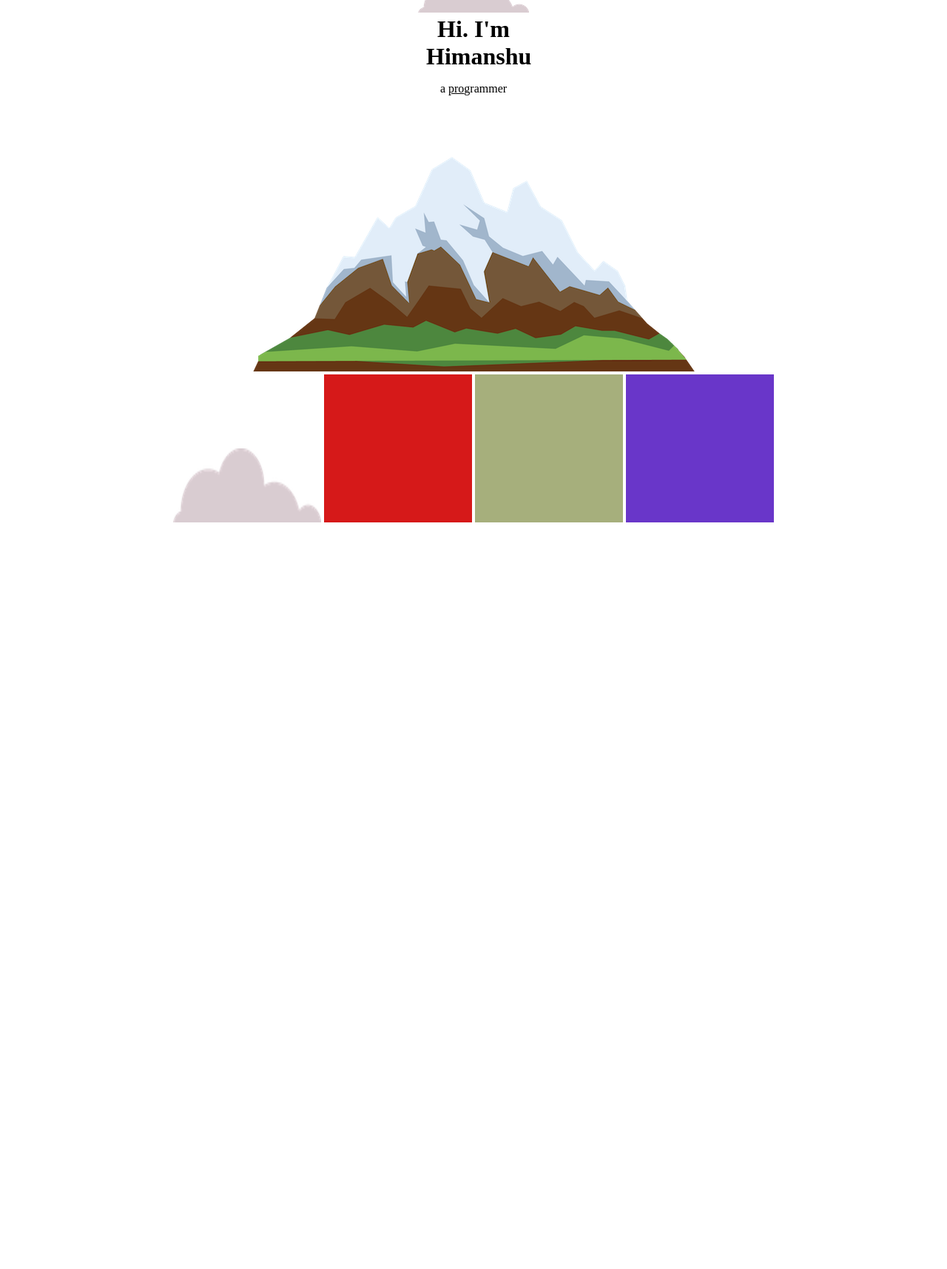
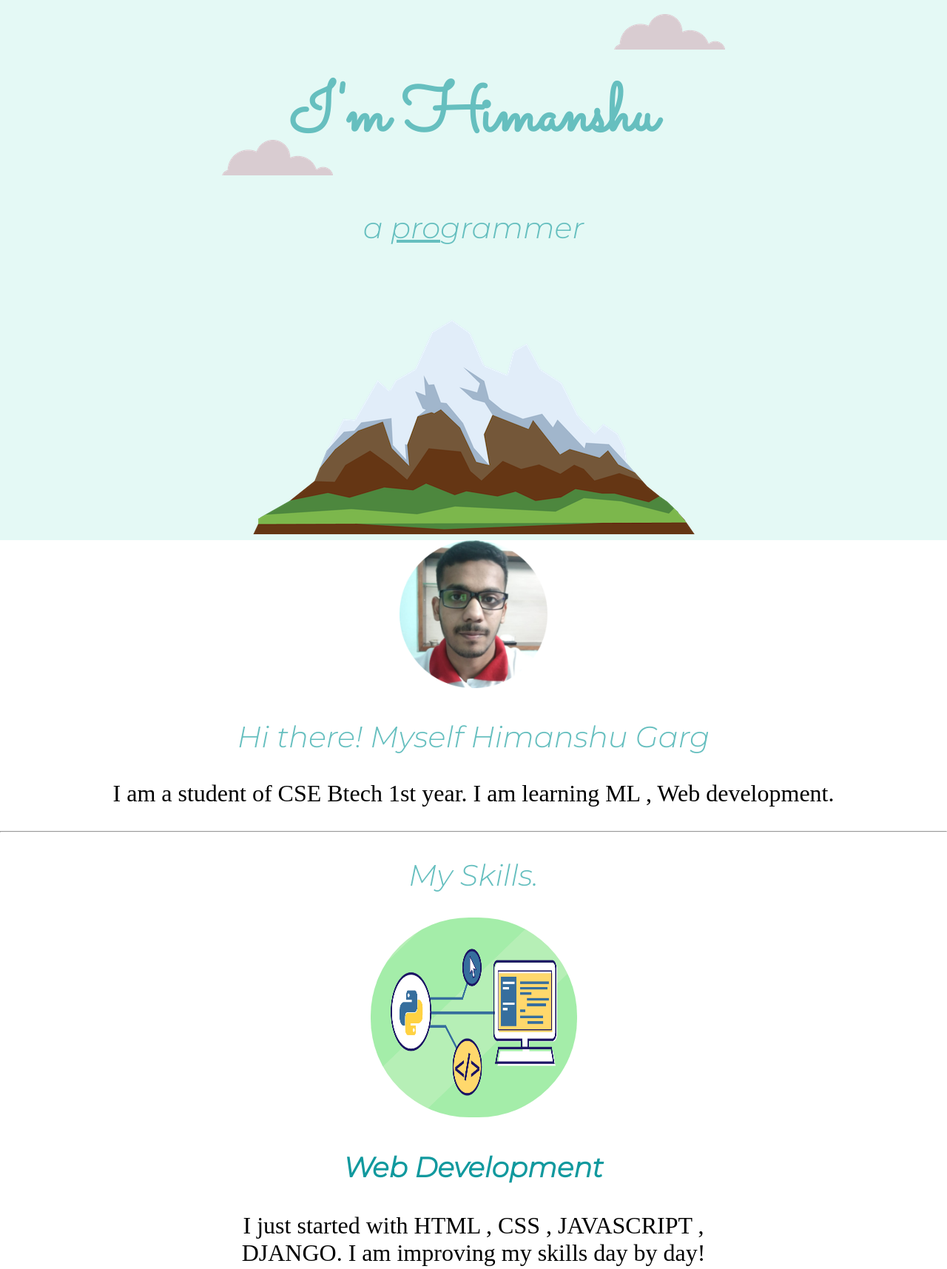
Before and after one commit to Himanshu-garg8/Web-Development, a plain HTML site: page CSS-WebSite/index.html in a window 1280 px wide. Shown: the part 31-1746 px from the top of the page at 74% size. Before the commit the page ends 800 px from the top, so only its background shows below. Drawn offline with Linux system fonts and the light colour scheme.

Commit message:
new file

```diff
--- a/CSS-WebSite/css/style.css
+++ b/CSS-WebSite/css/style.css
@@ -1,12 +1,44 @@
 body {
   margin:0px;
   text-align: center;
+  font-size: 200%;
   /* background-color: azure; */
 }
 h1 {
+  font-family: 'Sacramento', cursive;
+  font-size:5.65rem;   /* 100% = 16px = 1em* |||| rem is irrelative to root ignore all parent size */
+    margin:0 auto;
+    color:#66BFBF;
+    line-height: 2;
 
-  width:10%;
-  margin:0 auto 0 auto;
+}
+
+h2{
+  font-family: 'Montserrat', sans-serif;
+  font-size: 2.5rem;
+  color:#66BFBF;
+  font-weight: normal;
+
+}
+h3{
+  font-family: 'Montserrat', sans-serif;
+  color:#11999E;
+}
+a{
+  color:#11999E;
+
+}
+
+
+.top-container{
+  background-color: #E4F9F5;
+
+  position: relative;
+  padding-top: 100px;
+}
+
+.programmer{
+  font-weight: normal;
 }
 .pro {
   text-decoration: underline;
@@ -16,8 +48,7 @@ h1 {
   /* border:10px solid; */
   /* display:inline-block; */
   /* border-width: 0px 20px 10px 30px; */
-  display: inline-block;
-  position: relative;
+
   /* left: 400px; */
   width: 200px;
   height: 200px;
@@ -30,8 +61,7 @@ h1 {
   /* display:inline-block; */
   /* border: 10px solid; */
 
-  display: inline-block;
-  position: relative;
+
   /* left: 200px;
   bottom: 220px; */
   /* border-width: 0px 20px 10px 30px; */
@@ -42,8 +72,7 @@ h1 {
 }
 
 .boxmodel3 {
-    display: inline-block;
-  position: relative;
+
   /* border: 10px solid; */
 /*
   bottom: 200px; */
@@ -55,17 +84,25 @@ h1 {
 }
 
 .mountain{
+
     position:relative;
 }
 .top-cloud{
-    position: inline;
+
+    display: inline;
+    position: absolute;
+    right: 300px;
+    top:50px;
 }
 
 .bottom-cloud{
-    display: inline-block;
-    position:relative;
-    top:0px;
-    /* position: absolute; */
-    width:200px;
-    height: 100px;
+    position:absolute;
+    left:300px;
+    top: 220px;;
 }
+
+
+.skill-row{
+  display: inline-block;
+  width:50%;
+}
--- a/CSS-WebSite/index.html
+++ b/CSS-WebSite/index.html
@@ -1,31 +1,72 @@
 <!DOCTYPE html>
 <html lang="en">
+
 <head>
     <meta charset="UTF-8">
     <meta http-equiv="X-UA-Compatible" content="IE=edge">
     <meta name="viewport" content="width=device-width, initial-scale=1.0">
     <title>Himanshu Garg</title>
+    <link
+        href="https://fonts.googleapis.com/css2?family=Merriweather:wght@300&family=Montserrat:ital,wght@1,300&family=Sacramento&display=swap"
+        rel="stylesheet">
     <link rel="stylesheet" href="css/style.css">
     <link rel="icon" href="images/favicon_io (1)/favicon-16x16.png">
 </head>
+
 <body>
-    <img class="top-cloud" src="images/cloud.png" alt="cloud-image">
-    <h1>Hi. I'm Himanshu </h1>
-    <p>a <span class="pro">pro</span>grammer</p>
-    <!-- why bottom-cloud is inside of mountain class I think It is not inside of mountain class So
-    It should has extra spcase-->
-    <img class="mountain" src="images/mountain.png" alt="mountain-image"><br>
-
-    <img class="bottom-cloud" src="images/cloud.png" alt="cloud-image">
-
-    <div class="boxmodel">
-
+    <div class="top-container"><img class="top-cloud" src="images/cloud.png" alt="cloud-image">
+        <h1>I'm Himanshu </h1>
+        <h2 class="programmer">a <span class="pro">pro</span>grammer</h2>
+        <!-- why bottom-cloud is inside of mountain class I think It is not inside of mountain class So
+        It should has extra spcase-->
+        <img class="bottom-cloud" src="images/cloud.png" alt="cloud-image">
+        <img class="mountain" src="images/mountain.png" alt="mountain-image"><br>
 
     </div>
-   <div class="boxmodel2">
 
-   </div>
+        <div class="middle-container">
+            <div class="profile">
+                <img src="images/roundprofileimage.png" alt="Himanshu" style="height: 200px;width: 150;">
+                <h2>Hi there! Myself Himanshu Garg
+                </h2>
+                <p>I am a student of CSE Btech 1st year. I am learning ML , Web development. </p>
+            </div>
+            <hr>
+            <div class="skills">
+                <h2>My Skills.</h2>
+                <div class="skill-row">
+                    <img class="web" src="images/webwithpython.png" alt="" style="
+                width: 279px;
+                height: 270px;
+                border-radius: 133px;
+            ">
+                    <h3>Web Development</h3>
+                    <p>I just started with HTML , CSS , JAVASCRIPT , DJANGO. I am improving my skills day by day!</p>
+                </div>
+                <div class="skill-row">
+                    <img class="" src="images/mlimage.png" alt="ML"  style="text-align: center;
+                    width: 300px;
+                    border-radius: 34px;  margin-top: 22px;">
+                    <h3>Machine Learning</h3>
+                    <p>I am learning machine learning algorithms.</p>
+                </div>
+            </div>
+            <hr>
+            <div class="contact-me">
+                <h2>Get In Touch</h2>
+                <h3>Lorem ipsum dolor sit amet, non elit.</h3>
+                <p>Lorem ipsum dolor sit amet, in quis, aenean amet. Phasellus sodales, tellus donec dui, ornare erat.
+                </p>
+                <a class="btn" href="mailto:himan.gargcoder@mail.com">CONTACT ME</a>
+            </div>
+        </div>
+        <div class="bottom-container">
+            <a class="footer-link" href="https://www.linkedin.com/in/himanshu-gargcoder1/">LinkedIn</a>
+            <a class="footer-link" href="https://twitter.com/garghimanshu47">Twitter</a>
+            <a class="footer-link" href="https://himanshugarg47.github.io/CV/">Website</a>
+            <p>© Name Surname.</p>
+        </div>
 
-   <div class="boxmodel3"></div>
 </body>
+
 </html>
```
Also changed, not shown: CSS-WebSite/css/style1.css (added, +14 -0 lines), CSS-WebSite/try.html (added, +20 -0 lines), CSS-WebSite/images/mlimage.png (added), CSS-WebSite/images/roundprofileimage.png (added), CSS-WebSite/images/webwithpython.png (added).
